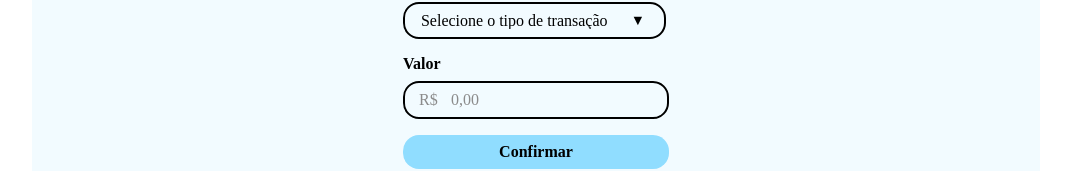
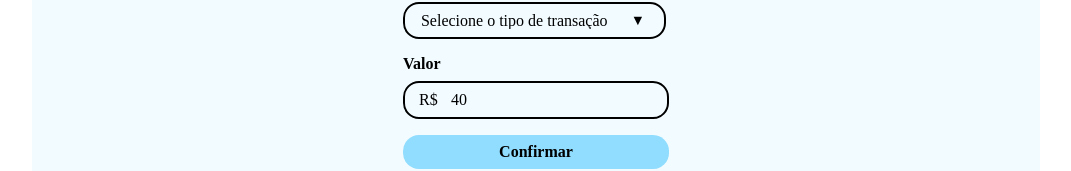
Before and after one commit to alexandre-costa-81/anybank, an Angular app: page / in a window 1280 px wide. Shown: the part 410-581 px from the top of the page, without its empty margins (104-1175 px from the left). Built offline with nearby package versions, Linux system fonts and the light colour scheme; a web font is replaced by a local one.

Commit message:
feat: bind transaction value input and implement form submission logic

```diff
--- a/src/app/form-nova-transacao/form-nova-transacao.html
+++ b/src/app/form-nova-transacao/form-nova-transacao.html
@@ -1,5 +1,5 @@
 <main class="form-wrapper">
-  <form class="form">
+  <form (ngSubmit)="aoSubmeter()" class="form">
     <h2 class="titulo">Nova Transação</h2>
 
     <div class="campos">
@@ -18,6 +18,7 @@
         Valor
         <div class="input-wrapper">
           <input
+            [(ngModel)]="valorTransacao"
             type="number"
             min="0.01"
             step="0.01"
--- a/src/app/form-nova-transacao/form-nova-transacao.ts
+++ b/src/app/form-nova-transacao/form-nova-transacao.ts
@@ -1,11 +1,16 @@
 import { Component } from '@angular/core';
+import { FormsModule } from '@angular/forms';
 
 @Component({
   selector: 'app-form-nova-transacao',
-  imports: [],
+  imports: [FormsModule],
   templateUrl: './form-nova-transacao.html',
   styleUrl: './form-nova-transacao.css',
 })
 export class FormNovaTransacao {
+  valorTransacao: number | null = 40;
 
+  aoSubmeter() {
+    console.log('Transação submetida com valor:', this.valorTransacao);
+  }
 }
```
